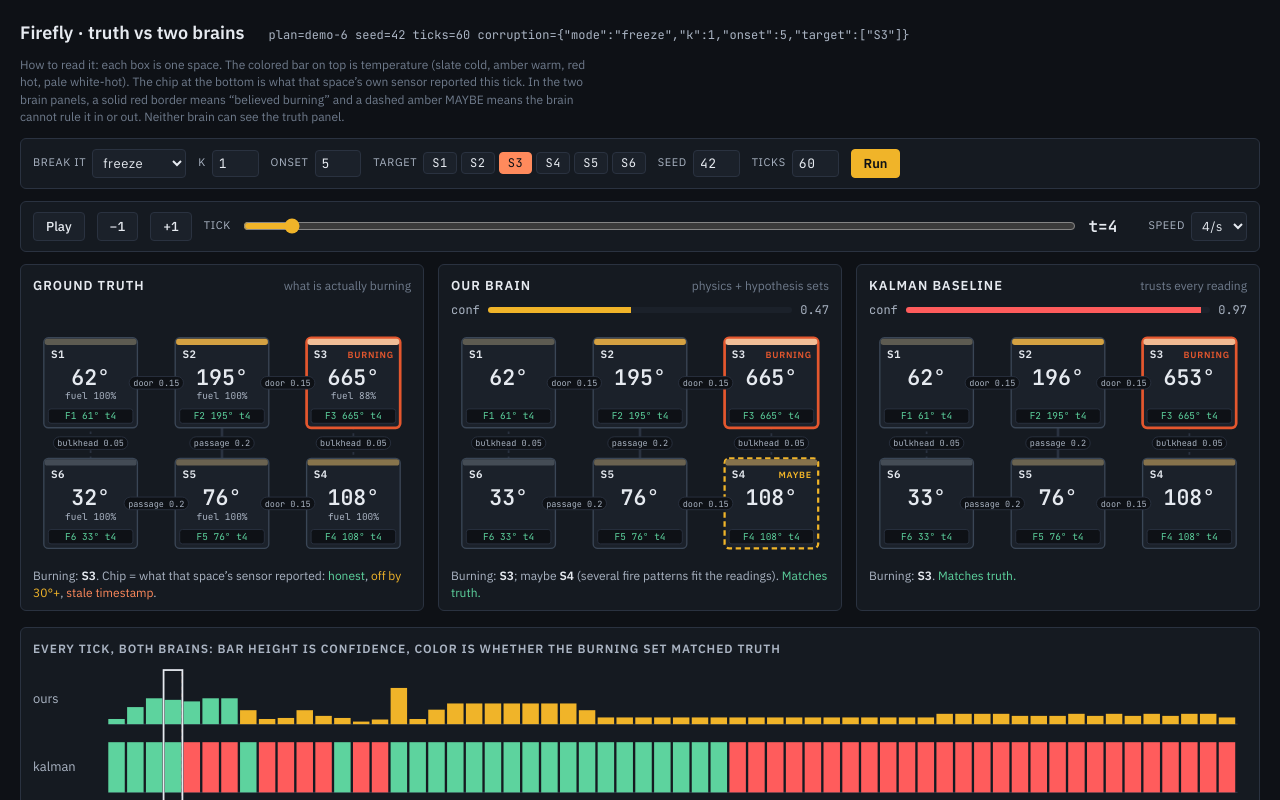
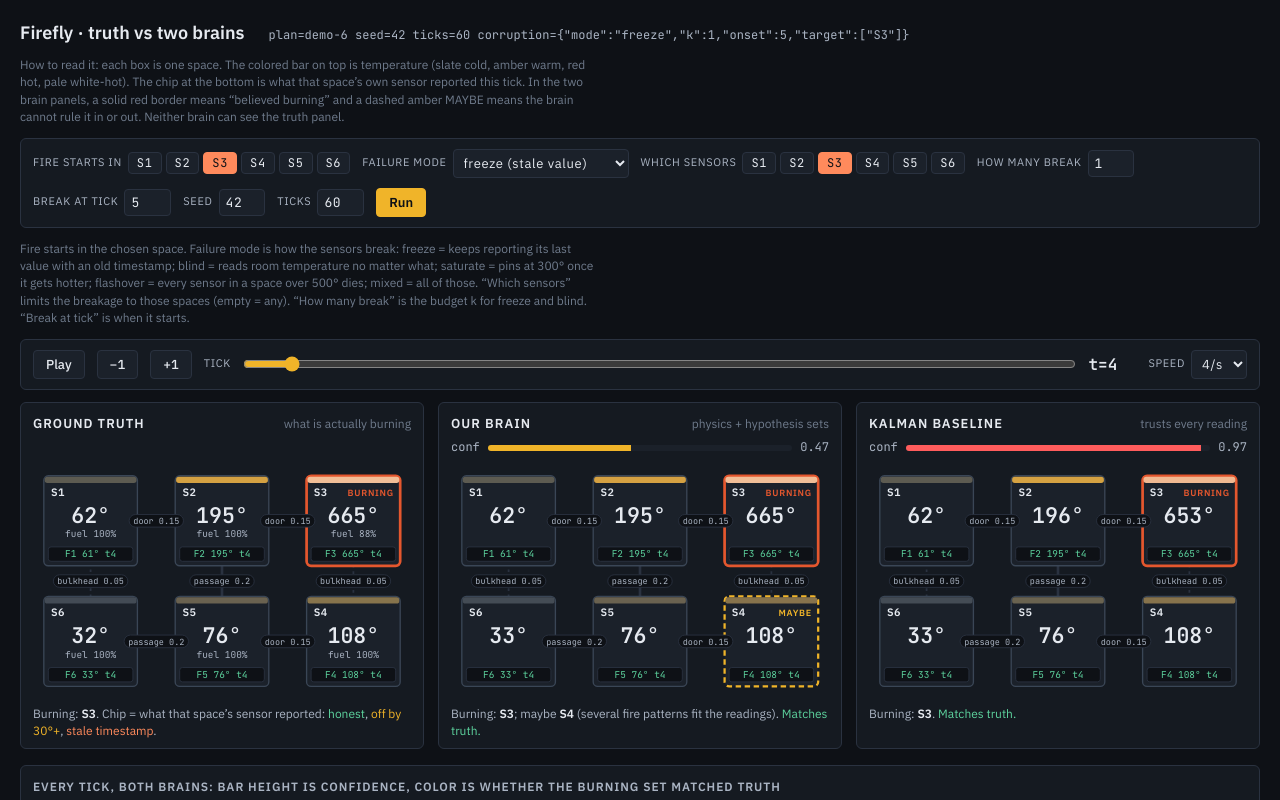
Before and after one commit to Cdub220/Firefly, a React (Vite) app: page / in a window 1280 px wide. Shown: the top 800 px of the page. Built offline with nearby package versions, Linux system fonts and the light colour scheme.

Commit message:
ui: fire-start picker, plain-English failure controls with explanations

```diff
--- a/src/ui/split/SplitView.tsx
+++ b/src/ui/split/SplitView.tsx
@@ -9,6 +9,7 @@ import { brainSvg, brainVerdictHtml, geometry, stripSvg, truthSvg, truthVerdictH
 import './split.css';
 
 const MODES: CorruptionMode[] = ['none', 'freeze', 'blind', 'saturate', 'flashover', 'mixed'];
+const MODE_LABEL: Record<CorruptionMode, string> = { none: 'none (clean sensors)', freeze: 'freeze (stale value)', blind: 'blind (reads cold)', saturate: 'saturate (pins at max)', flashover: 'flashover (all die)', mixed: 'mixed (everything)' };
 const BRAIN_LABEL: Record<string, { title: string; sub: string }> = {
   ours: { title: 'Our brain', sub: 'physics + hypothesis sets' },
   kalman: { title: 'Kalman baseline', sub: 'trusts every reading' },
@@ -59,14 +60,19 @@ export function SplitView() {
       </p>
 
       <div className="controls" role="group" aria-label="scenario">
-        <label htmlFor="mode">break it
+        <label>fire starts in
+          <span className="chips">
+            {spaceIds.map((id) => (
+              <button key={id} type="button" aria-pressed={s.ignition === id} onClick={() => s.setIgnition(id)}>{id}</button>
+            ))}
+          </span>
+        </label>
+        <label htmlFor="mode">failure mode
           <select id="mode" value={s.corruption.mode} onChange={(e) => s.setCorruption({ mode: e.target.value as CorruptionMode })}>
-            {MODES.map((m) => <option key={m} value={m}>{m}</option>)}
+            {MODES.map((m) => <option key={m} value={m}>{MODE_LABEL[m]}</option>)}
           </select>
         </label>
-        <label htmlFor="k">k <input id="k" type="number" min={0} max={8} value={s.corruption.k ?? 1} onChange={(e) => s.setCorruption({ k: Number(e.target.value) })} /></label>
-        <label htmlFor="onset">onset <input id="onset" type="number" min={0} max={200} value={s.corruption.onset ?? 5} onChange={(e) => s.setCorruption({ onset: Number(e.target.value) })} /></label>
-        <label>target
+        <label>which sensors
           <span className="chips">
             {spaceIds.map((id) => {
               const on = target.includes(id);
@@ -74,10 +80,18 @@ export function SplitView() {
             })}
           </span>
         </label>
+        <label htmlFor="k">how many break <input id="k" type="number" min={0} max={8} value={s.corruption.k ?? 1} onChange={(e) => s.setCorruption({ k: Number(e.target.value) })} /></label>
+        <label htmlFor="onset">break at tick <input id="onset" type="number" min={0} max={200} value={s.corruption.onset ?? 5} onChange={(e) => s.setCorruption({ onset: Number(e.target.value) })} /></label>
         <label htmlFor="seed">seed <input id="seed" type="number" value={s.seed} onChange={(e) => s.setSeed(Number(e.target.value))} /></label>
         <label htmlFor="ticks">ticks <input id="ticks" type="number" min={5} max={400} value={s.ticks} onChange={(e) => s.setTicks(Number(e.target.value))} /></label>
         <button id="run" type="button" className="primary" onClick={s.run}>Run</button>
       </div>
+      <p className="note">
+        Fire starts in the chosen space. Failure mode is how the sensors break: freeze = keeps reporting its last value with an old timestamp;
+        blind = reads room temperature no matter what; saturate = pins at 300° once it gets hotter; flashover = every sensor in a space over 500° dies;
+        mixed = all of those. “Which sensors” limits the breakage to those spaces (empty = any). “How many break” is the budget k for freeze and blind.
+        “Break at tick” is when it starts.
+      </p>
 
       {s.error && <pre className="err">{s.error}</pre>}
 
--- a/src/ui/store.ts
+++ b/src/ui/store.ts
@@ -13,6 +13,7 @@ type Corr = Omit<CorruptionConfig, 'seed'>;
 
 type SimState = {
   plan: StructurePlan;
+  ignition: string;
   seed: number;
   ticks: number;
   corruption: Corr;
@@ -23,6 +24,7 @@ type SimState = {
   speed: number;
   run: () => void;
   setSeed: (seed: number) => void;
+  setIgnition: (id: string) => void;
   setTicks: (ticks: number) => void;
   setCorruption: (patch: Partial<Corr>) => void;
   setCursor: (i: number) => void;
@@ -32,10 +34,11 @@ type SimState = {
 };
 
 const KEY = 'firefly.split.v1';
-function load(): Partial<Pick<SimState, 'seed' | 'ticks' | 'corruption'>> {
-  try { const raw = localStorage.getItem(KEY); return raw ? (JSON.parse(raw) as Partial<Pick<SimState, 'seed' | 'ticks' | 'corruption'>>) : {}; } catch { return {}; }
+type Saved = Partial<Pick<SimState, 'seed' | 'ticks' | 'corruption' | 'ignition'>>;
+function load(): Saved {
+  try { const raw = localStorage.getItem(KEY); return raw ? (JSON.parse(raw) as Saved) : {}; } catch { return {}; }
 }
-function save(s: Pick<SimState, 'seed' | 'ticks' | 'corruption'>): void {
+function save(s: Saved): void {
   try { localStorage.setItem(KEY, JSON.stringify(s)); } catch { /* ignore */ }
 }
 
@@ -44,6 +47,7 @@ const DEFAULT_CORR: Corr = { mode: 'freeze', k: 1, onset: 5, target: [DEMO_PLAN.
 
 export const useSim = create<SimState>((set, get) => ({
   plan: DEMO_PLAN,
+  ignition: saved.ignition ?? DEMO_PLAN.ignition[0] ?? 'S3',
   seed: saved.seed ?? 42,
   ticks: saved.ticks ?? 60,
   corruption: saved.corruption ?? DEFAULT_CORR,
@@ -53,8 +57,10 @@ export const useSim = create<SimState>((set, get) => ({
   playing: false,
   speed: 4,
   run: () => {
-    const { plan, seed, ticks, corruption } = get();
-    save({ seed, ticks, corruption });
+    const { plan: base, ignition, seed, ticks, corruption } = get();
+    save({ seed, ticks, corruption, ignition });
+    // The plan file says where the fire starts; the picker overrides it for demos.
+    const plan: StructurePlan = { ...base, ignition: [ignition] };
     try {
       const traces = runLoopMulti({ plan, seed, ticks, corruption, brains: { ours: createBrain, kalman: createKalmanBrain }, primary: 'ours' });
       const data = buildViewerData(plan, traces, { seed, corruption });
@@ -64,6 +70,7 @@ export const useSim = create<SimState>((set, get) => ({
     }
   },
   setSeed: (seed) => set({ seed }),
+  setIgnition: (ignition) => set({ ignition }),
   setTicks: (ticks) => set({ ticks }),
   setCorruption: (patch) => set({ corruption: { ...get().corruption, ...patch } }),
   setCursor: (i) => { const n = get().data?.ticks.length ?? 0; set({ cursor: Math.max(0, Math.min(n - 1, i)) }); },
```
